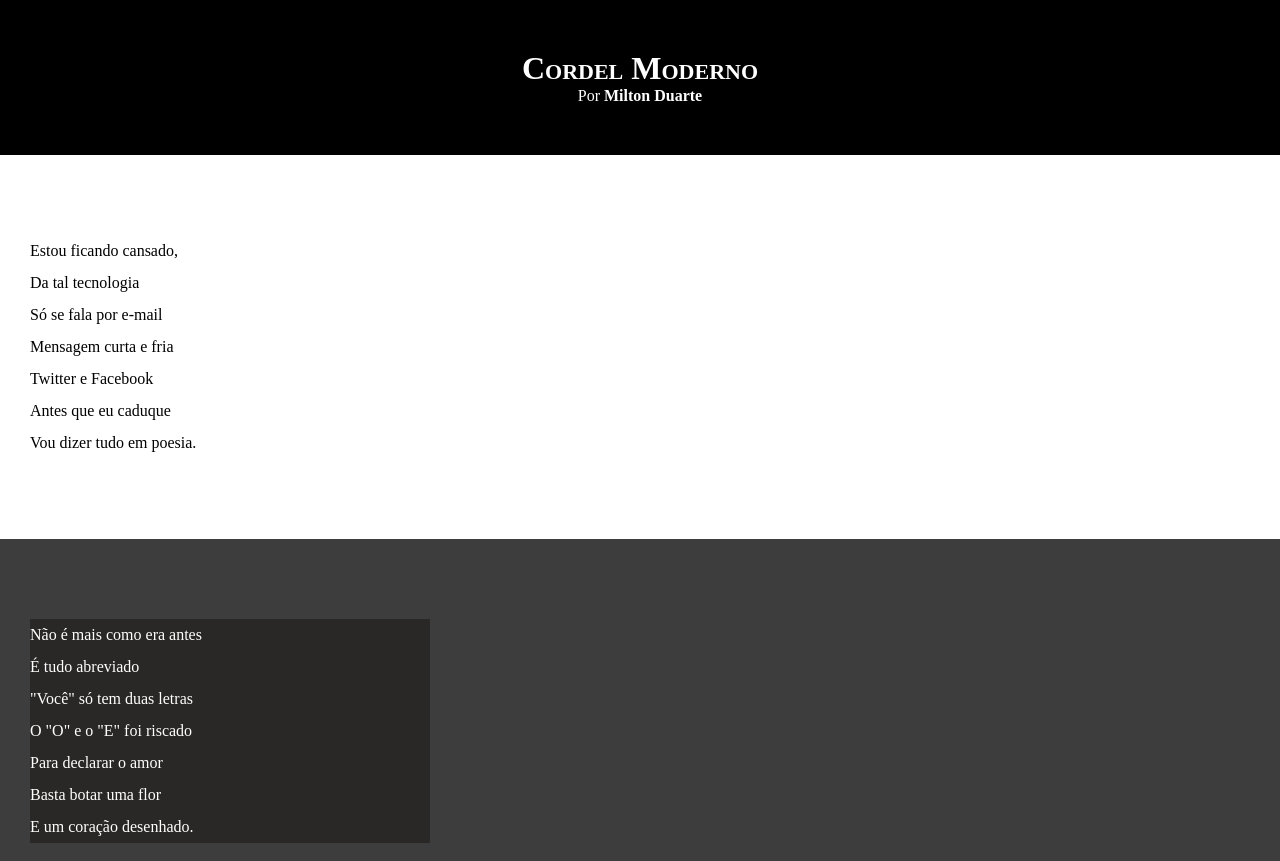
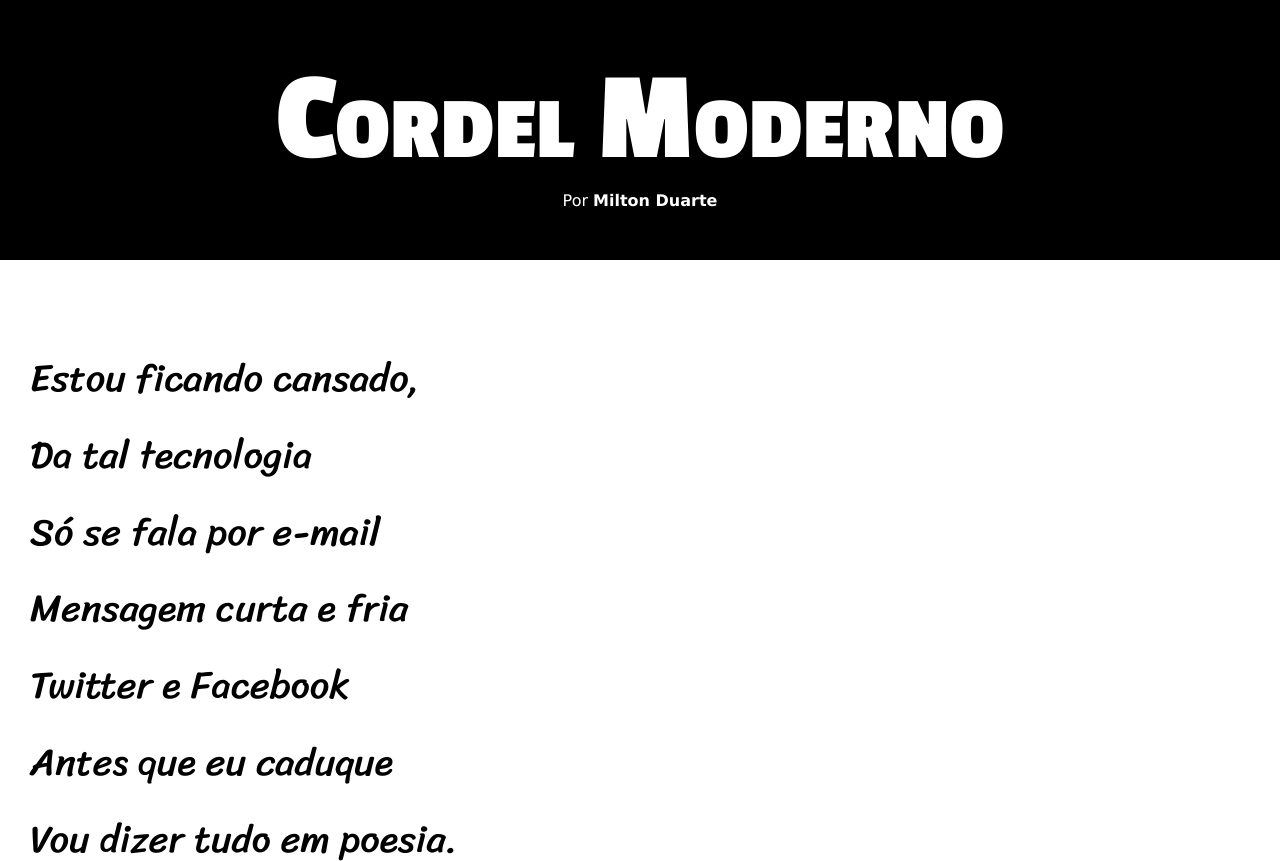
Before and after one commit to AndreGuilhermeADS/html-css, a plain HTML site: page desafio02/index.html in a window 1280 px wide. Shown: the top 861 px of the page. Drawn offline with Linux system fonts and the light colour scheme.

Commit message:
atualização da css

```diff
--- a/desafio02/style.css
+++ b/desafio02/style.css
@@ -1,4 +1,16 @@
 @charset "UTF-8";
+
+@import url('https://fonts.googleapis.com/css2?family=Passion+One:wght@400;700;900&display=swap');
+
+@import url('https://fonts.googleapis.com/css2?family=Sriracha&display=swap');
+
+:root{
+    --font01: Verdana, Geneva, Tahoma, sans-serif;
+    --font02: 'Passion One', cursive;
+    --font03:  'Sriracha', cursive;
+
+}
+
 
 *{
     margin: 0px;
@@ -8,6 +20,8 @@
 html, body{
     min-height: 100vh ; /* minimo altura view port*/
     background-color: darkgray;
+    font-family: var(--font01);
+    font-size: 1em;
 }
 
 header{
@@ -17,7 +31,9 @@ header{
 }
 header > h1{
     padding-top: 50px;
-    font-variant: small-caps;
+    font-variant: small-caps;/*maiusculo com design*/
+    font-family: var(--font02);
+    font-size: 10vw; /*10% view weight*/
 }
 
 header > p{
@@ -39,6 +55,8 @@ section{
     padding-bottom: 10vh;
     line-height: 2em;
     padding-left: 30px;
+    font-family: var(--font03);
+    font-size: 3vw;
 }
 
 section.normal{
@@ -52,7 +70,8 @@ section.imagem{
 }
 
 section.imagem > p{
-    width: 400px;
+    display: inline-block; /*se adapta ao tamnho do conteudo*/
+    padding: 10px;
     background-color: rgb(42, 39, 39);
 }
 
```
